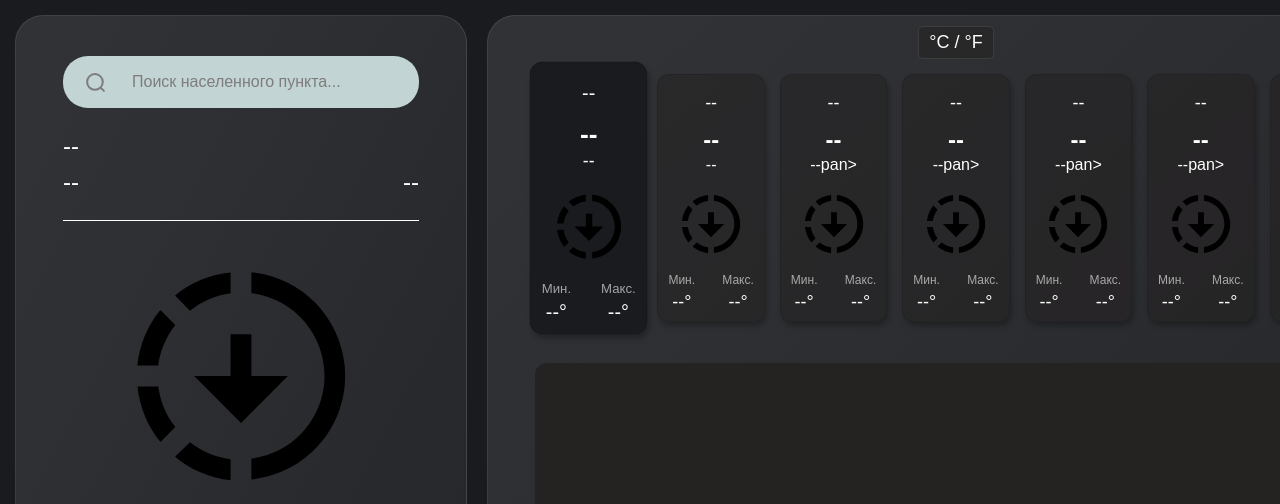
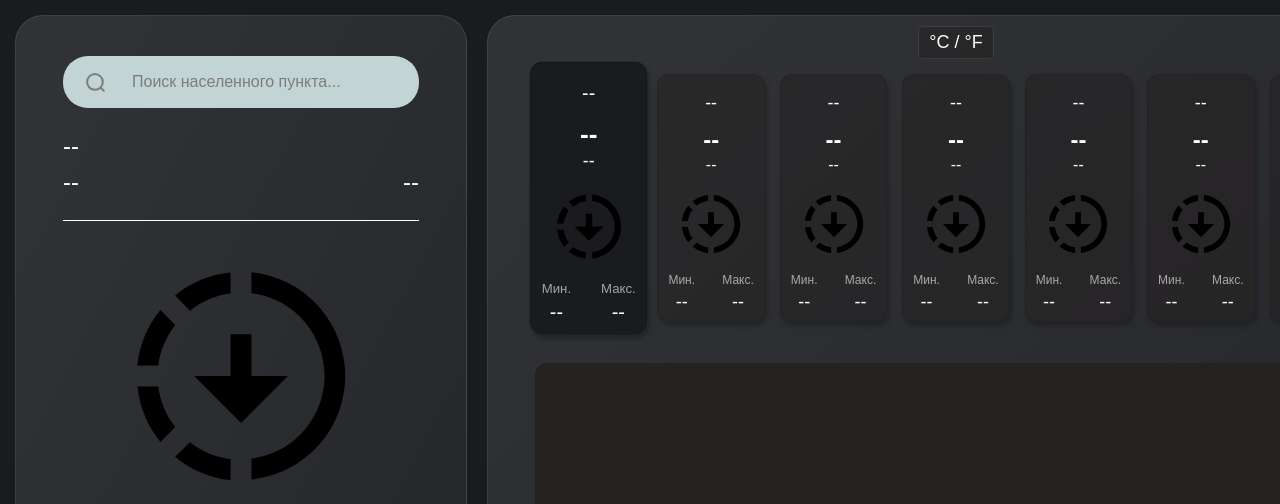
Before and after one commit to Roman-oryol/weather-app, a website built with webpack: page src/template.html in a window 1280 px wide. Shown: the top 504 px of the page. Built offline with nearby package versions, Linux system fonts and the light colour scheme; no server answers; files whose address does not match are found by name.

Commit message:
Исправить отображение температур в прогнозе погоды: удалить символы единиц измерения

```diff
--- a/src/template.html
+++ b/src/template.html
@@ -98,11 +98,11 @@
             <div class="weather-day__temperatures">
               <div class="weather-day__temp">
                 <span class="weather-day__label">Мин.</span>
-                <span class="weather-day__temp-min">--°</span>
+                <span class="weather-day__temp-min">--</span>
               </div>
               <div class="weather-day__temp">
                 <span class="weather-day__label">Макс.</span>
-                <span class="weather-day__temp-max">--°</span>
+                <span class="weather-day__temp-max">--</span>
               </div>
             </div>
           </li>
@@ -123,11 +123,11 @@
             <div class="weather-day__temperatures">
               <div class="weather-day__temp">
                 <span class="weather-day__label">Мин.</span>
-                <span class="weather-day__temp-min">--°</span>
+                <span class="weather-day__temp-min">--</span>
               </div>
               <div class="weather-day__temp">
                 <span class="weather-day__label">Макс.</span>
-                <span class="weather-day__temp-max">--°</span>
+                <span class="weather-day__temp-max">--</span>
               </div>
             </div>
           </li>
@@ -135,7 +135,7 @@
             <p class="weather-day__weekday text-small">--</p>
             <p class="weather-day__date">
               <span class="weather-day__day text-large">--</span>
-              <span class="weather-day__month">--pan>
+              <span class="weather-day__month">--</span>
             </p>
             <div class="weather-day__icon">
               <img
@@ -148,11 +148,11 @@
             <div class="weather-day__temperatures">
               <div class="weather-day__temp">
                 <span class="weather-day__label">Мин.</span>
-                <span class="weather-day__temp-min">--°</span>
+                <span class="weather-day__temp-min">--</span>
               </div>
               <div class="weather-day__temp">
                 <span class="weather-day__label">Макс.</span>
-                <span class="weather-day__temp-max">--°</span>
+                <span class="weather-day__temp-max">--</span>
               </div>
             </div>
           </li>
@@ -160,7 +160,7 @@
             <p class="weather-day__weekday text-small">--</p>
             <p class="weather-day__date">
               <span class="weather-day__day text-large">--</span>
-              <span class="weather-day__month">--pan>
+              <span class="weather-day__month">--</span>
             </p>
             <div class="weather-day__icon">
               <img
@@ -173,11 +173,11 @@
             <div class="weather-day__temperatures">
               <div class="weather-day__temp">
                 <span class="weather-day__label">Мин.</span>
-                <span class="weather-day__temp-min">--°</span>
+                <span class="weather-day__temp-min">--</span>
               </div>
               <div class="weather-day__temp">
                 <span class="weather-day__label">Макс.</span>
-                <span class="weather-day__temp-max">--°</span>
+                <span class="weather-day__temp-max">--</span>
               </div>
             </div>
           </li>
@@ -185,7 +185,7 @@
             <p class="weather-day__weekday text-small">--</p>
             <p class="weather-day__date">
               <span class="weather-day__day text-large">--</span>
-              <span class="weather-day__month">--pan>
+              <span class="weather-day__month">--</span>
             </p>
             <div class="weather-day__icon">
               <img
@@ -198,11 +198,11 @@
             <div class="weather-day__temperatures">
               <div class="weather-day__temp">
                 <span class="weather-day__label">Мин.</span>
-                <span class="weather-day__temp-min">--°</span>
+                <span class="weather-day__temp-min">--</span>
               </div>
               <div class="weather-day__temp">
                 <span class="weather-day__label">Макс.</span>
-                <span class="weather-day__temp-max">--°</span>
+                <span class="weather-day__temp-max">--</span>
               </div>
             </div>
           </li>
@@ -210,7 +210,7 @@
             <p class="weather-day__weekday text-small">--</p>
             <p class="weather-day__date">
               <span class="weather-day__day text-large">--</span>
-              <span class="weather-day__month">--pan>
+              <span class="weather-day__month">--</span>
             </p>
             <div class="weather-day__icon">
               <img
@@ -223,11 +223,11 @@
             <div class="weather-day__temperatures">
               <div class="weather-day__temp">
                 <span class="weather-day__label">Мин.</span>
-                <span class="weather-day__temp-min">--°</span>
+                <span class="weather-day__temp-min">--</span>
               </div>
               <div class="weather-day__temp">
                 <span class="weather-day__label">Макс.</span>
-                <span class="weather-day__temp-max">--°</span>
+                <span class="weather-day__temp-max">--</span>
               </div>
             </div>
           </li>
@@ -235,7 +235,7 @@
             <p class="weather-day__weekday text-small">--</p>
             <p class="weather-day__date">
               <span class="weather-day__day text-large">--</span>
-              <span class="weather-day__month">--pan>
+              <span class="weather-day__month">--</span>
             </p>
             <div class="weather-day__icon">
               <img
@@ -248,11 +248,11 @@
             <div class="weather-day__temperatures">
               <div class="weather-day__temp">
                 <span class="weather-day__label">Мин.</span>
-                <span class="weather-day__temp-min">--°</span>
+                <span class="weather-day__temp-min">--</span>
               </div>
               <div class="weather-day__temp">
                 <span class="weather-day__label">Макс.</span>
-                <span class="weather-day__temp-max">--°</span>
+                <span class="weather-day__temp-max">--</span>
               </div>
             </div>
           </li>
```
